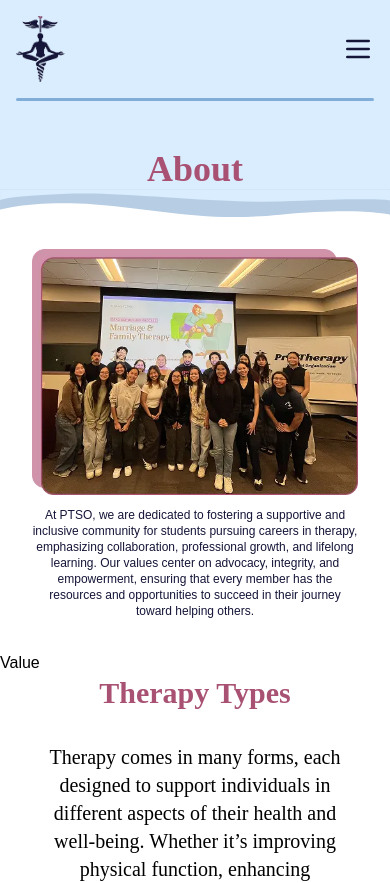
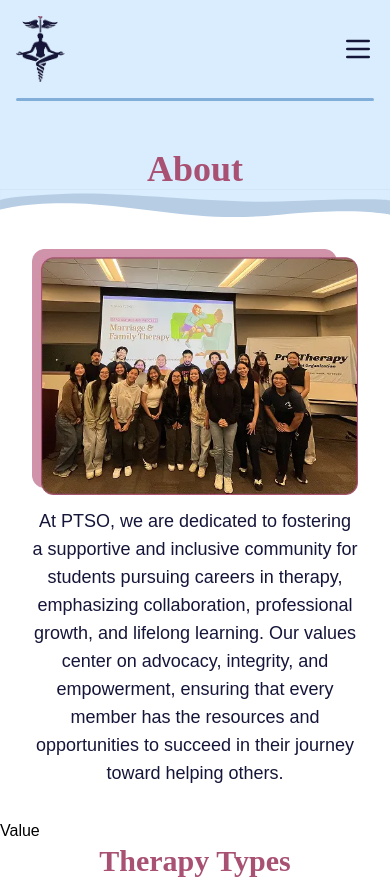
Before and after one commit to acm-ucr/ptso-website, a Next.js app: page /about in a window 390 px wide. Shown: the top 883 px of the page. Built offline with nearby package versions, Linux system fonts and the light colour scheme; a web font is replaced by a local one.

Commit message:
small fixes

```diff
--- a/src/components/about/Mission.tsx
+++ b/src/components/about/Mission.tsx
@@ -5,14 +5,14 @@ const Mission = () => {
   return (
     <div className="m-8 flex flex-col items-center justify-around gap-3 md:flex-row">
       <Image src={GroupPhoto} alt="Group Photo" className="md:w-2/5" />
-      <div className="text-ptso-purple-accent text-center text-xs md:w-2/5 md:text-xl">
+      <p className="text-ptso-purple-accent text-center text-lg md:w-2/5 md:text-xl">
         At PTSO, we are dedicated to fostering a supportive and inclusive
         community for students pursuing careers in therapy, emphasizing
         collaboration, professional growth, and lifelong learning. Our values
         center on advocacy, integrity, and empowerment, ensuring that every
         member has the resources and opportunities to succeed in their journey
         toward helping others.
-      </div>
+      </p>
     </div>
   );
 };
--- a/src/components/board/Founders.tsx
+++ b/src/components/board/Founders.tsx
@@ -1,7 +1,6 @@
 import Image from "next/image";
 import { founders } from "@/data/Founders";
-import Title from "../Title";
-
+import Title from "@/components/Title";
 const Founders = () => {
   return (
     <div className="flex-col justify-items-center">
```
